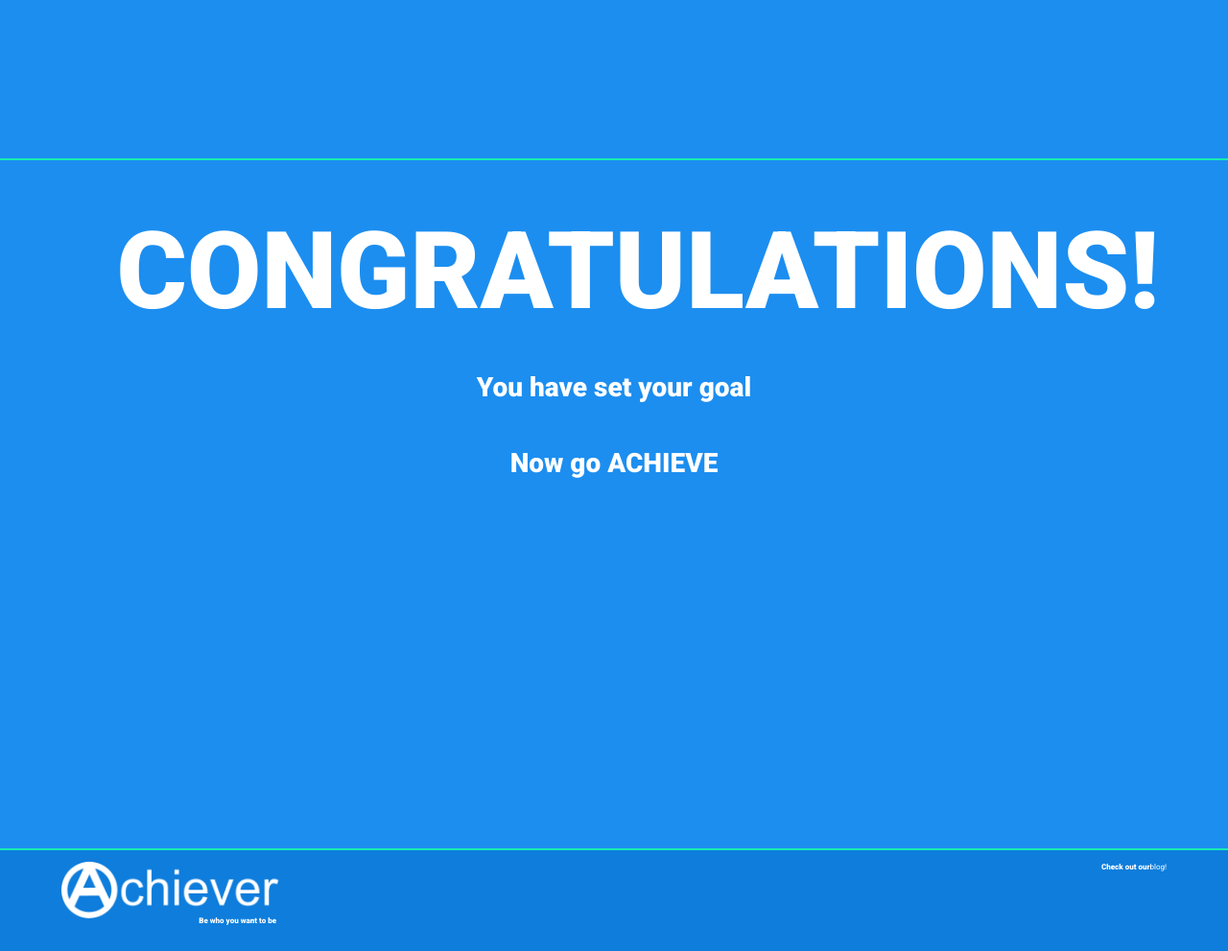
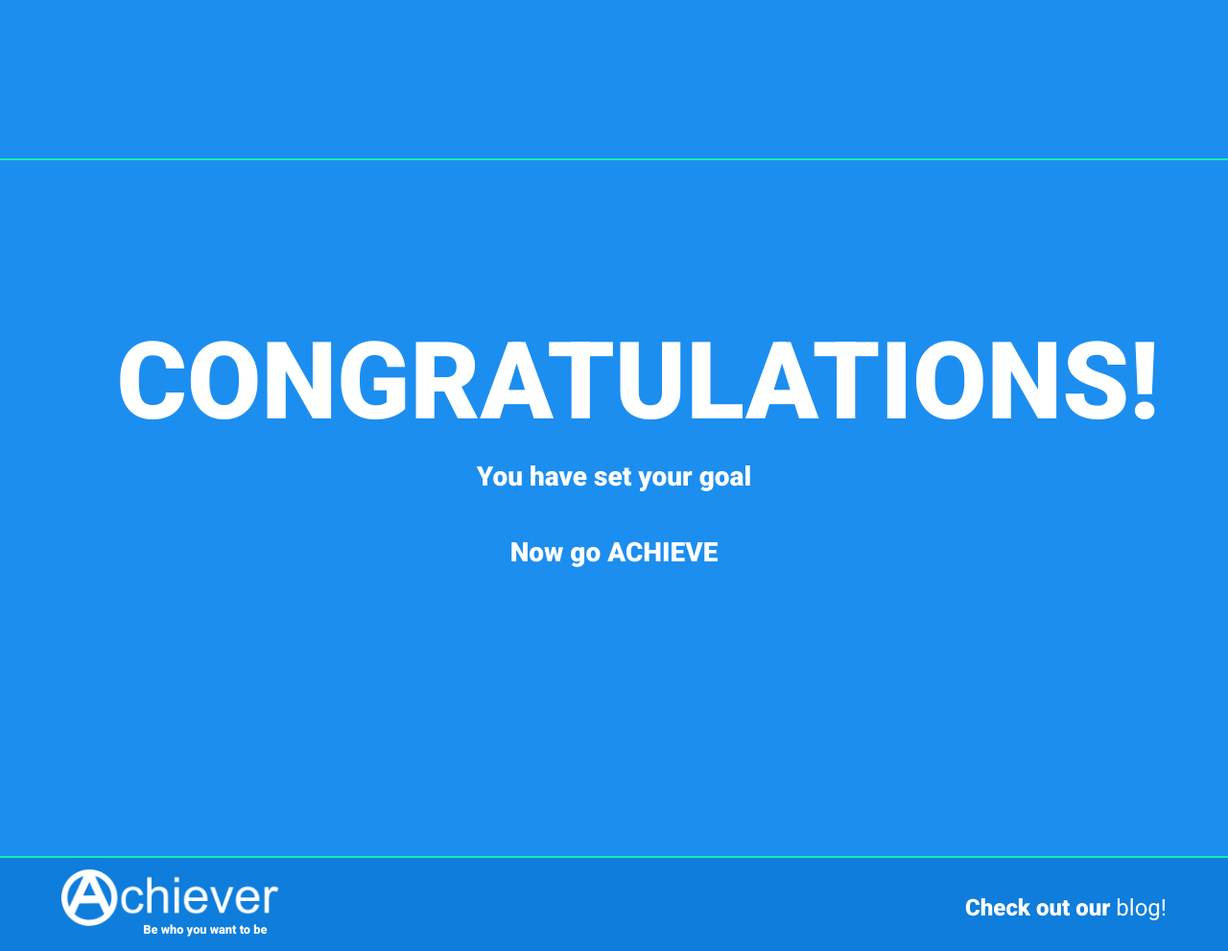
Before and after one commit to PolGuixe/Achiever, a PHP site: page / in a window 1280 px wide. Shown: the part 3819-4810 px from the top of the page at 96% size. Run offline with PHP 8.4, Linux system fonts and the light colour scheme; some libraries are stand-ins or nearby versions.

Commit message:
some changes!

```diff
--- a/css/main.css
+++ b/css/main.css
@@ -266,13 +266,14 @@ margin-right:auto;
 margin-left:auto;
 font-size:7em;
 text-align:center;
+margin-top:10%;
 }
 
 #footer{
 background-color:#0E7DDC;
 border-top:2px solid #17EDB2;
-height:5em;
-margin-top:-5em;
+height:4.5em;
+margin-top:-4.5em;
 font-size:1em;
 padding: 1% 5% 1% 5%;
 z-index:10;
@@ -283,11 +284,12 @@ position:relative;*/
 }
 #footer #logo{
 	float:left;
-
 }
-#footer span{
+#footer p{
 	float:right;
 	font-size:0.5em;
+	font-size:1.5em;
+	top:50%;
 }
 a,
 a:link,
--- a/index.php
+++ b/index.php
@@ -138,9 +138,8 @@
 
 
 <div class="panel congrats">
-			<div id="congrats">CONGRATULATIONS!</div
-           ><br/>
-			<div class="contentWrapper">
+			<div id="congrats">CONGRATULATIONS!</div>
+            <div class="contentWrapper">
             You have set your goal<br/>
 			<br/>
 			Now go ACHIEVE<br/>
@@ -154,7 +153,7 @@
    <span>Be who you want to be</span>
    </div><!--logo-->
 
-<span>Check out our<a href="http://behaviouralinsights.wordpress.com/" >blog! </a></span>
+	<p>Check out our <a href="http://behaviouralinsights.wordpress.com/" >blog! </a></p>
 </div><!--footer-->
 
 
```
